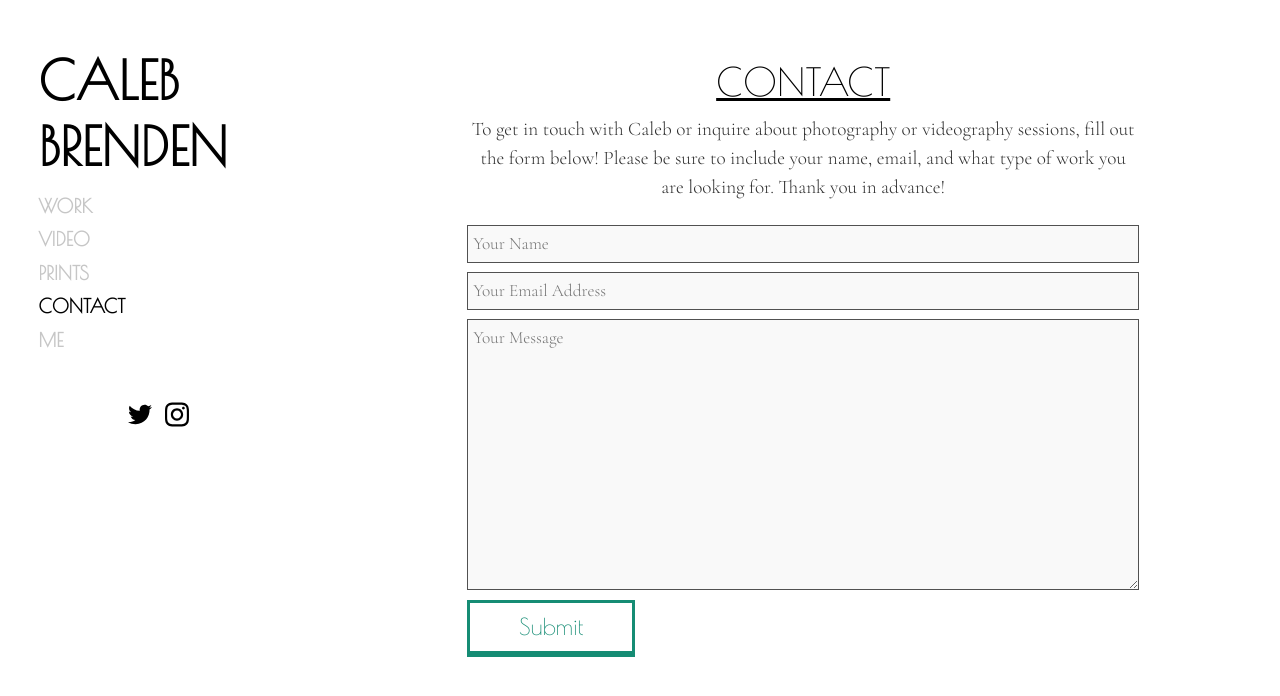
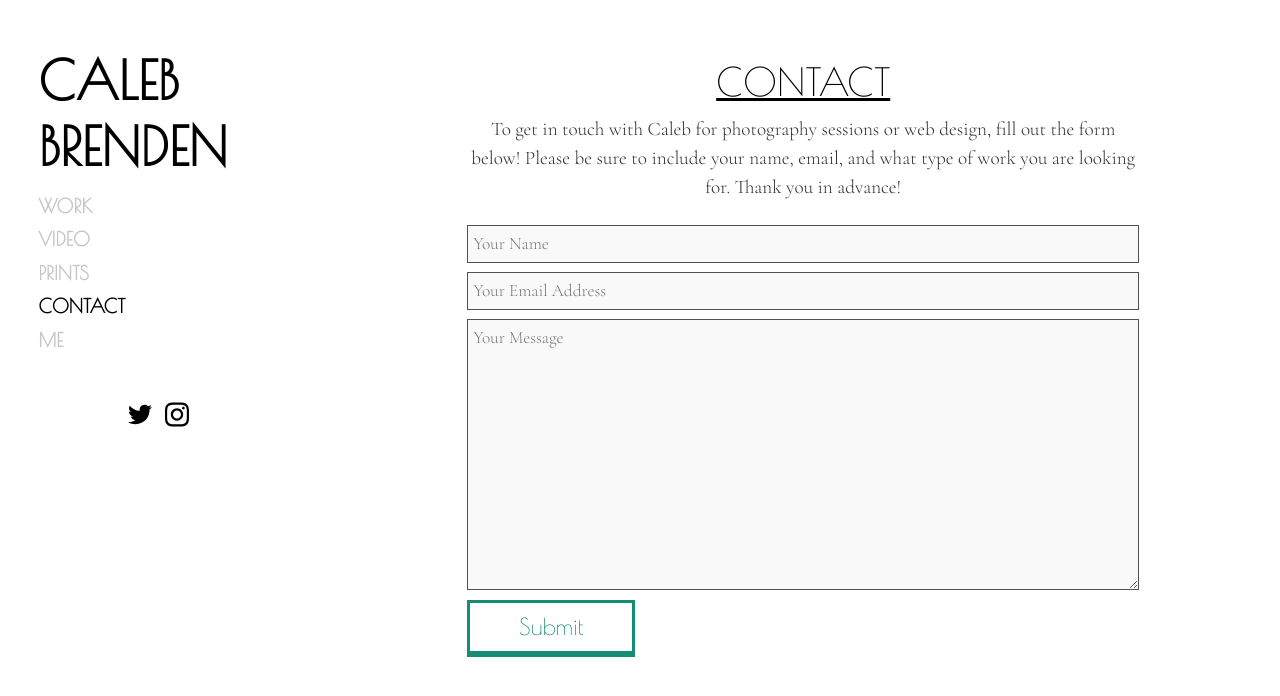
Before and after one commit to calebbrenden/my-site, a Jekyll site: the page built from contact.md, in a window 1280 px wide. Shown: the top 696 px of the page. Built offline with Jekyll 4.4.1, drawn with Linux system fonts in a browser that asks for light colours.

Commit message:
added web design to contact page

```diff
--- a/contact.md
+++ b/contact.md
@@ -8,7 +8,7 @@ author: Caleb Brenden
 
 <h1 class="page-title">CONTACT</h1>
 
-<p align="center">To get in touch with Caleb or inquire about photography or videography sessions, fill out the form below! Please be sure to include your name, email, and what type of work you are looking for. Thank you in advance!</p>
+<p align="center">To get in touch with Caleb for photography sessions or web design, fill out the form below! Please be sure to include your name, email, and what type of work you are looking for. Thank you in advance!</p>
 
 
 <form class="contact-form" action="https://formspree.io/caleb.brenden1@gmail.com"
```
